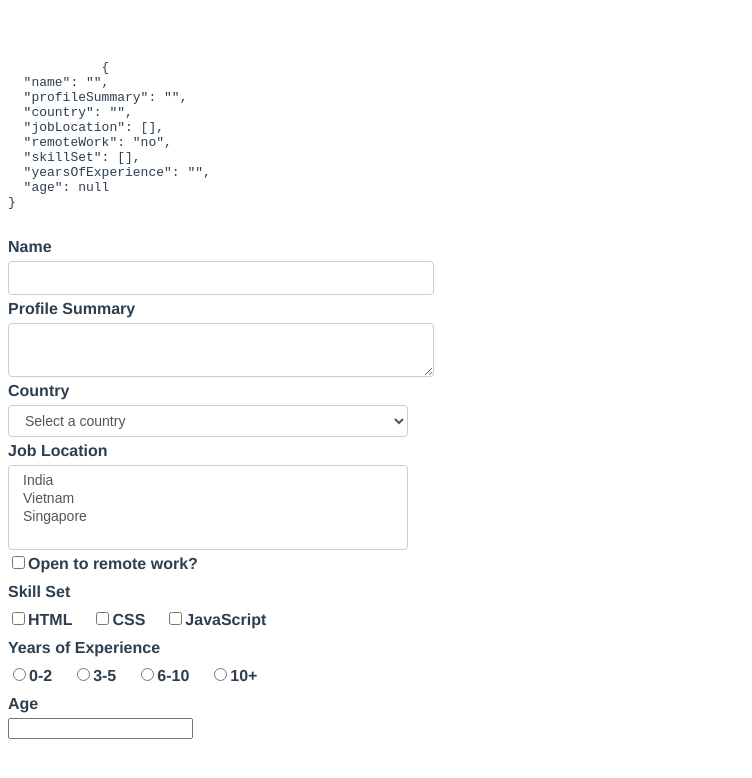
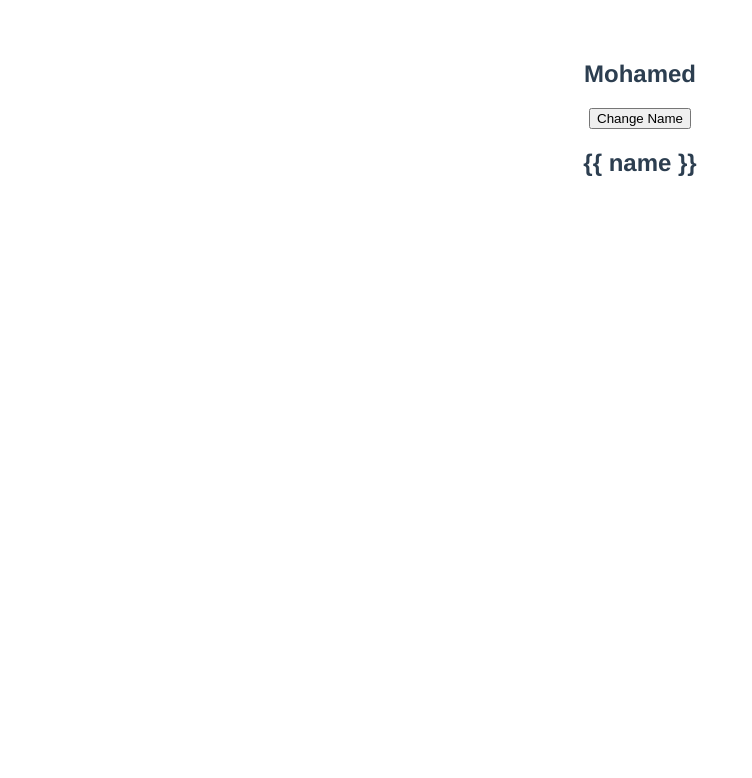
Before and after one commit to devmuhmed/journey-of-vuejs, a Vue app in the folder tasks/codevolution/: page / in a window 1280 px wide. Shown: the top 778 px of the page, without its empty margins (0-752 px from the left). Built offline with nearby package versions, Linux system fonts and the light colour scheme.

Commit message:
codevolution lesson 22 Bonus Directives

```diff
--- /dev/null
+++ b/tasks/codevolution/src/BonusDirective.vue
@@ -0,0 +1,27 @@
+<template>
+    <h2 v-once> {{ name }} </h2>
+    <button @click="name = 'batman'">Change Name</button>
+    <h2 v-pre>{{ name }}</h2>
+</template>
+
+<script>
+ export default{
+    name: 'BonusDirective',
+    data() {
+        return{
+            name: 'Mohamed'
+        }
+    }
+ }
+</script>
+
+<style>
+#app {
+font-family: Avenir, Helvetica, Arial, sans-serif;
+-webkit-font-smoothing: antialiased;
+-moz-osx-font-smoothing: grayscale;
+text-align: center;
+color: #2c3e50;
+margin-top: 60px;
+}
+</style>
--- a/tasks/codevolution/src/main.js
+++ b/tasks/codevolution/src/main.js
@@ -5,6 +5,7 @@ import { createApp } from 'vue'
 // import ListConditional from './ListRenderingConditional.vue'
 // import MethodApp from './Method.vue'
 // import EventHandling from './EventHandling.vue'
-import FormHandling from './FormHandling.vue'
+// import FormHandling from './FormHandling.vue'
+import BonusDirective from './BonusDirective.vue'
 
-createApp(FormHandling).mount('#app')
+createApp(BonusDirective).mount('#app')
```
Also changed, not shown: 1 other file (tests, documents, lock files or other folders).
